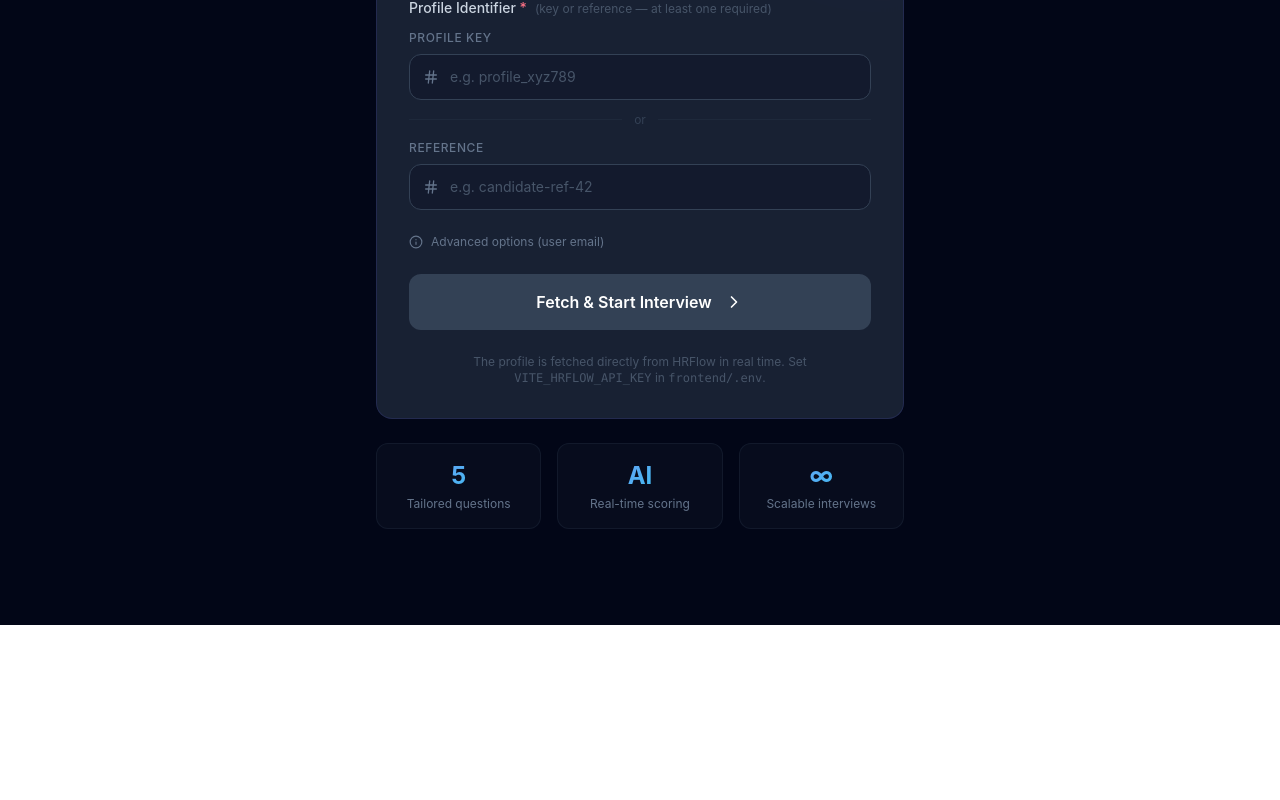
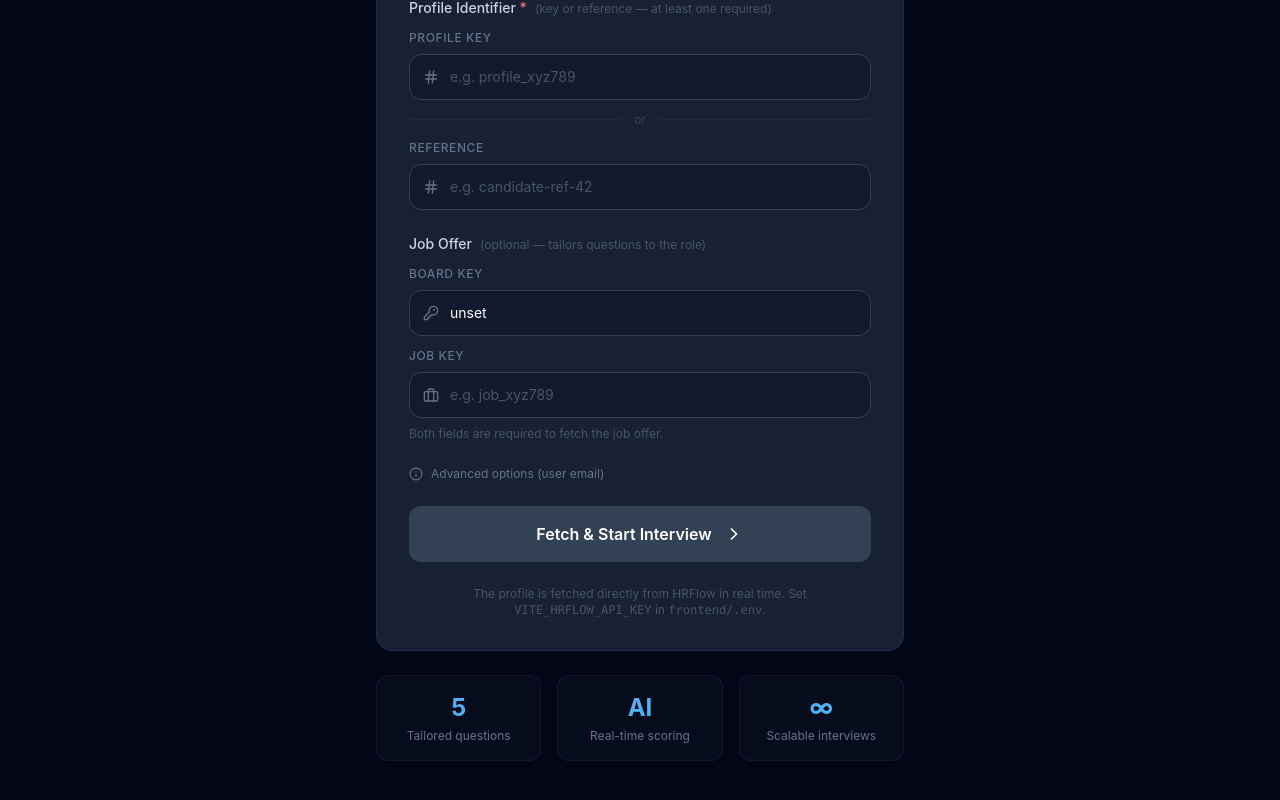
Before and after one commit to remicku/hrflow-ai-hackathon-2026, a React (Vite) app in the folder frontend/: page / in a window 1280 px wide. Shown: the part 800-1600 px from the top of the page. Before the commit the page ends 1425 px from the top, so only its background shows below. Built offline with nearby package versions, Linux system fonts and the light colour scheme; no server answers.

Commit message:
feat: Job Offer in frontend [STABLE]

```diff
--- a/frontend/src/api.ts
+++ b/frontend/src/api.ts
@@ -47,11 +47,40 @@ export async function fetchHRFlowProfile(params: {
   return profile;
 }
 
-export async function createSession(profile: Record<string, unknown>): Promise<SessionData> {
+export async function fetchHRFlowJob(params: {
+  board_key: string;
+  job_key: string;
+  user_email?: string;
+}): Promise<Record<string, unknown>> {
+  const apiKey = import.meta.env.VITE_HRFLOW_API_KEY || '';
+  const userEmail = params.user_email || import.meta.env.VITE_HRFLOW_USER_EMAIL || '';
+
+  if (!apiKey) throw new Error('HRFlow API key is required.');
+
+  const query = new URLSearchParams({ board_key: params.board_key, job_key: params.job_key });
+
+  const res = await fetch(`${HRFLOW_BASE}/job/indexing?${query}`, {
+    headers: {
+      'X-API-KEY': apiKey,
+      ...(userEmail ? { 'X-USER-EMAIL': userEmail } : {}),
+    },
+  });
+
+  const data = await handleResponse<Record<string, unknown>>(res);
+
+  const job = data?.data as Record<string, unknown> | undefined;
+  if (!job || !job.key) throw new Error('No job found for the given identifiers.');
+  return job;
+}
+
+export async function createSession(
+  profile: Record<string, unknown>,
+  jobOffer?: Record<string, unknown> | null,
+): Promise<SessionData> {
   const res = await fetch(`${BASE}/sessions`, {
     method: 'POST',
     headers: { 'Content-Type': 'application/json' },
-    body: JSON.stringify({ profile, job_offer: null }),
+    body: JSON.stringify({ profile, job_offer: jobOffer ?? null }),
   });
   return handleResponse<SessionData>(res);
 }
--- a/frontend/src/pages/LandingPage.tsx
+++ b/frontend/src/pages/LandingPage.tsx
@@ -1,9 +1,9 @@
 import { useState, useCallback } from 'react';
 import {
   BrainCircuit, Zap, Shield, BarChart3, AlertCircle, Loader2,
-  KeyRound, Hash, AtSign, ChevronRight, Info,
+  KeyRound, Hash, AtSign, ChevronRight, Info, Briefcase,
 } from 'lucide-react';
-import { fetchHRFlowProfile, createSession } from '../api';
+import { fetchHRFlowProfile, fetchHRFlowJob, createSession } from '../api';
 import type { SessionData } from '../types';
 
 interface LandingPageProps {
@@ -15,6 +15,8 @@ interface FormState {
   profile_key: string;
   reference: string;
   user_email: string;
+  board_key: string;
+  job_key: string;
 }
 
 const INITIAL_FORM: FormState = {
@@ -22,6 +24,8 @@ const INITIAL_FORM: FormState = {
   profile_key: '',
   reference: '',
   user_email: '',
+  board_key: import.meta.env.VITE_HRFLOW_BOARD_KEY || '',
+  job_key: '',
 };
 
 export default function LandingPage({ onSessionCreated }: LandingPageProps) {
@@ -55,8 +59,19 @@ export default function LandingPage({ onSessionCreated }: LandingPageProps) {
           reference: form.reference.trim() || undefined,
           user_email: form.user_email.trim() || undefined,
         });
+
+        let jobOffer: Record<string, unknown> | null = null;
+        if (form.job_key.trim() && form.board_key.trim()) {
+          setLoadingStep('Fetching job offer from HRFlow…');
+          jobOffer = await fetchHRFlowJob({
+            board_key: form.board_key.trim(),
+            job_key: form.job_key.trim(),
+            user_email: form.user_email.trim() || undefined,
+          });
+        }
+
         setLoadingStep('Creating interview session…');
-        const data = await createSession(profile);
+        const data = await createSession(profile, jobOffer);
         onSessionCreated(data);
       } catch (err) {
         setError(
@@ -212,6 +227,43 @@ export default function LandingPage({ onSessionCreated }: LandingPageProps) {
               </div>
             </div>
 
+            {/* Job Offer */}
+            <div className="space-y-3">
+              <p className="text-sm font-medium text-slate-300">
+                Job Offer
+                <span className="ml-2 text-slate-600 font-normal text-xs">(optional — tailors questions to the role)</span>
+              </p>
+
+              <div className="space-y-2">
+                <label className="block text-xs text-slate-500 font-medium uppercase tracking-wider">Board Key</label>
+                <div className="relative">
+                  <KeyRound className="absolute left-3.5 top-1/2 -translate-y-1/2 w-4 h-4 text-slate-500" />
+                  <input
+                    type="text"
+                    placeholder="e.g. board_abc123def456"
+                    value={form.board_key}
+                    onChange={set('board_key')}
+                    className="w-full pl-10 pr-4 py-3 bg-slate-900/60 border border-slate-700 rounded-xl text-white placeholder-slate-600 text-sm focus:outline-none focus:border-indigo-500 focus:bg-slate-900 transition-all"
+                  />
+                </div>
+              </div>
+
+              <div className="space-y-2">
+                <label className="block text-xs text-slate-500 font-medium uppercase tracking-wider">Job Key</label>
+                <div className="relative">
+                  <Briefcase className="absolute left-3.5 top-1/2 -translate-y-1/2 w-4 h-4 text-slate-500" />
+                  <input
+                    type="text"
+                    placeholder="e.g. job_xyz789"
+                    value={form.job_key}
+                    onChange={set('job_key')}
+                    className="w-full pl-10 pr-4 py-3 bg-slate-900/60 border border-slate-700 rounded-xl text-white placeholder-slate-600 text-sm focus:outline-none focus:border-indigo-500 focus:bg-slate-900 transition-all"
+                  />
+                </div>
+                <p className="text-slate-600 text-xs">Both fields are required to fetch the job offer.</p>
+              </div>
+            </div>
+
             {/* Advanced / User Email toggle */}
             <div>
               <button
```
